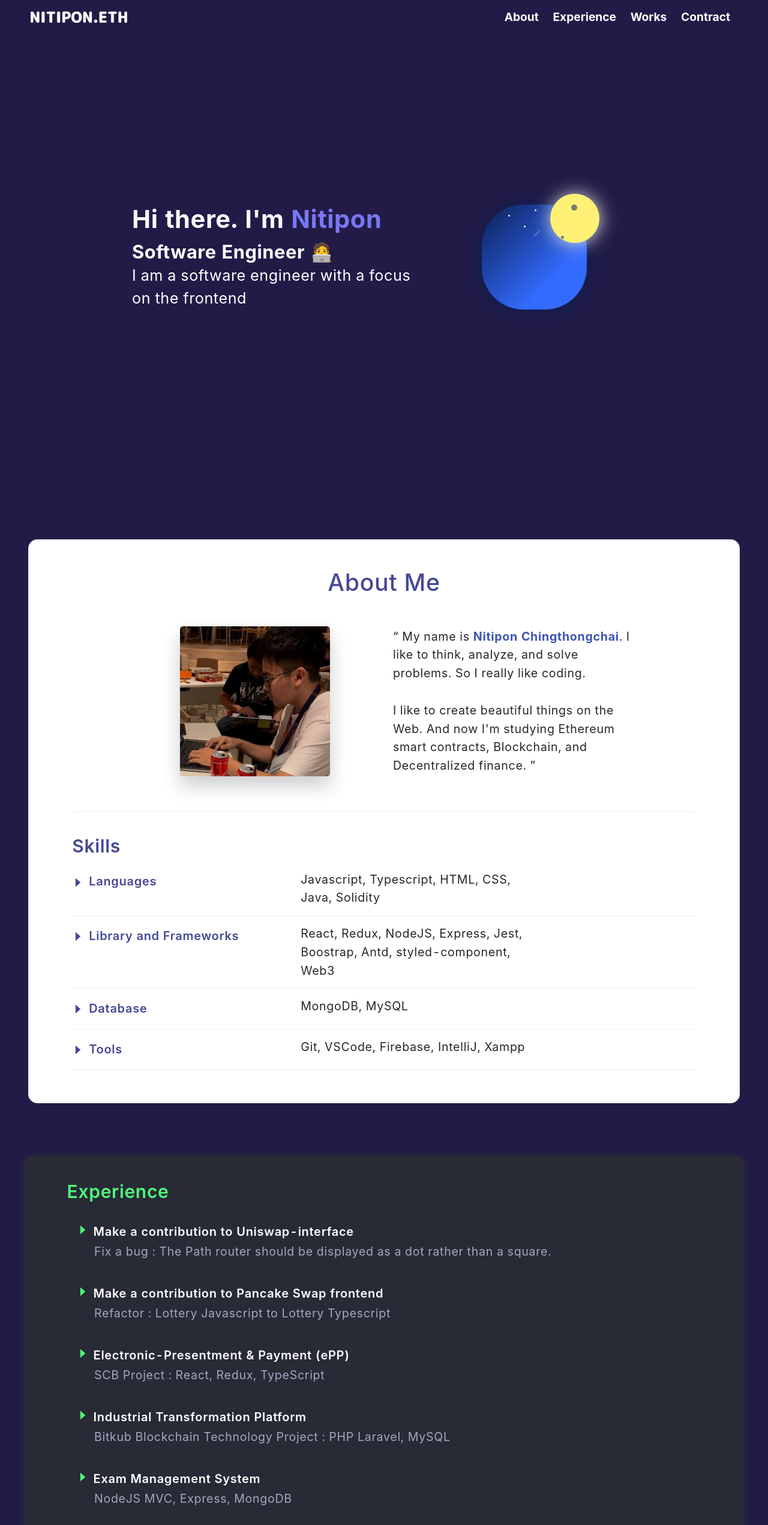
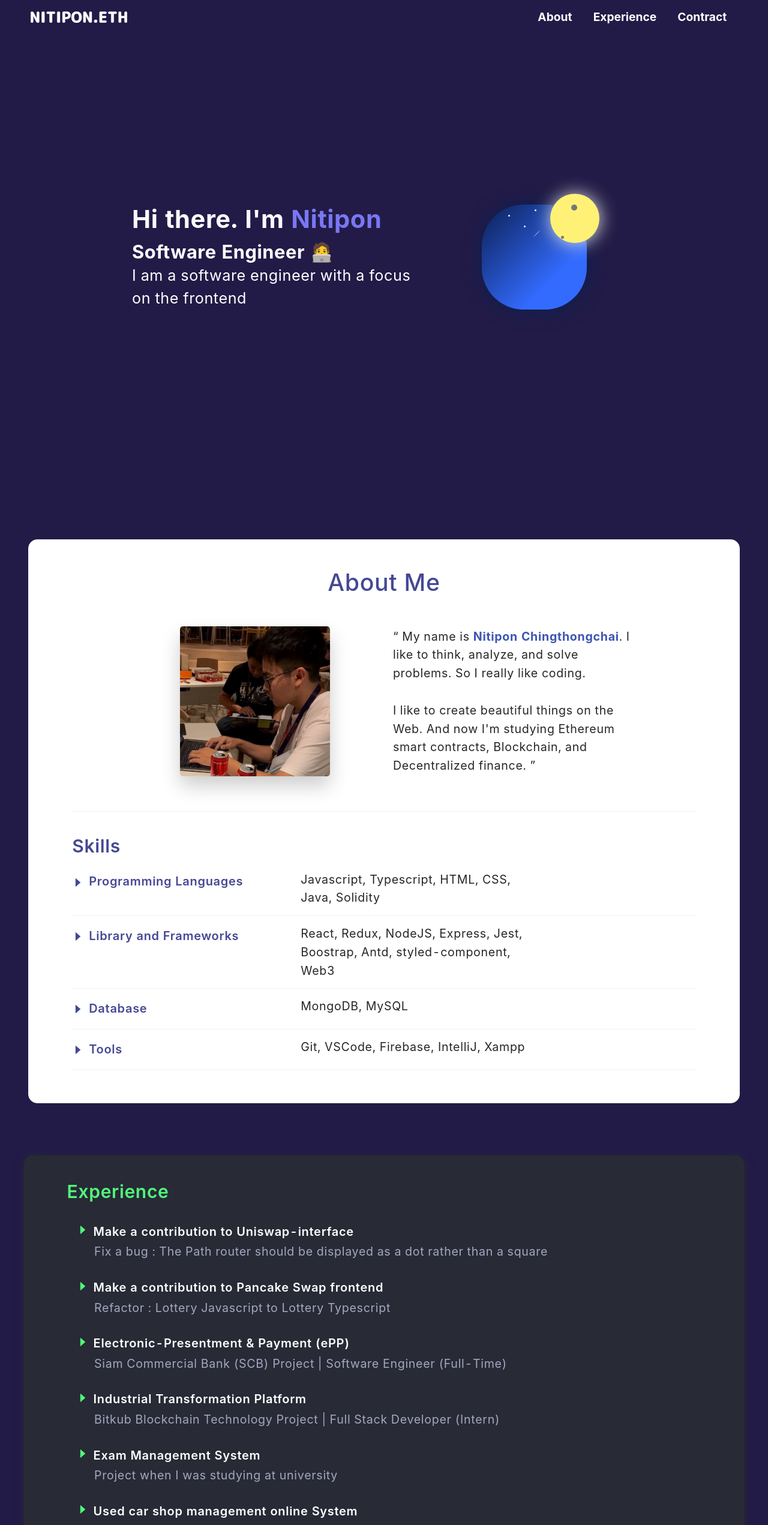
Before and after one commit to Armakuji/portfolio, a React (Create React App) app: page / in a window 1280 px wide. Shown: the top 2542 px of the page at 60% size. Built offline with nearby package versions, Linux system fonts and the light colour scheme.

Commit message:
feat(ImproveUI): update some infomation

```diff
--- a/src/components/AboutSection/components/Skills/Skills.tsx
+++ b/src/components/AboutSection/components/Skills/Skills.tsx
@@ -25,7 +25,7 @@ const Skills = () => {
         Skills
       </Title>
       <SkillDetailContainer>
-        <SkillDetail title="Languages" skillList={languageList} />
+        <SkillDetail title="Programming Languages" skillList={languageList} />
         <SkillDetail title="Library and Frameworks" skillList={libraryList} />
         <SkillDetail title="Database" skillList={databaseList} />
         <SkillDetail title="Tools" skillList={toolList} />
--- /dev/null
+++ b/src/components/ContractSection/ContractSection.tsx
@@ -0,0 +1,62 @@
+import React from "react";
+import styled from "styled-components";
+import { Typography, Card } from "antd";
+
+const ContractSectionContainer = styled.div`
+  background: #221b47;
+
+  display: flex;
+  justify-content: center;
+  letter-spacing: 0.05em;
+  word-wrap: break-word;
+  padding: 4rem 0.5rem 2rem;
+  .title {
+    color: #50fa7b;
+  }
+
+  .card {
+    width: 95%;
+    height: 100%;
+    text-align: center;
+
+    border-radius: 15px;
+    background: #282a36;
+    box-shadow: 1px 1px 10px #282a36;
+
+    border: none;
+
+    .ant-card-body {
+      font-size: 1.4em;
+      position: sticky;
+      margin: 1rem 1rem;
+    }
+
+    @media (min-width: 440px) {
+      .ant-card-body {
+        margin: 1rem 3rem;
+      }
+    }
+  }
+`;
+
+const ContractDetail = styled.div`
+  // background: red;
+`;
+
+const { Title } = Typography;
+
+const ContractSection = () => {
+  return (
+    <ContractSectionContainer id="contract">
+      <Card className="card">
+        <ContractDetail>
+          <Title level={2} className="title">
+            Get in touch!
+          </Title>
+        </ContractDetail>
+      </Card>
+    </ContractSectionContainer>
+  );
+};
+
+export default ContractSection;
--- a/src/components/ExperienceSection/ExperienceSection.tsx
+++ b/src/components/ExperienceSection/ExperienceSection.tsx
@@ -20,7 +20,6 @@ const ExperienceSectionContainer = styled.div`
   .card {
     width: 95%;
     height: 100%;
-    min-height: 800px;
     border-radius: 15px;
     background: #282a36;
     box-shadow: 1px 1px 15px #282a36;
--- a/src/components/ExperienceSection/components/ExperienceDetail.tsx
+++ b/src/components/ExperienceSection/components/ExperienceDetail.tsx
@@ -10,7 +10,7 @@ const ExperienceDetailContainer = styled.div`
   word-break: break-word;
 
   .detail {
-    padding-bottom: 2em;
+    padding-bottom: 1.5em;
 
     .title {
       color: white;
--- a/src/components/NavBar/MenuSlider.tsx
+++ b/src/components/NavBar/MenuSlider.tsx
@@ -86,17 +86,6 @@ const MenuSlider: FC<MenuSliderProps> = (props) => {
         </h2>
         <h2>
           <Link
-            to="works"
-            spy={true}
-            smooth={true}
-            duration={scrollDuration}
-            onClick={() => setOpenMenu(false)}
-          >
-            Works
-          </Link>
-        </h2>
-        <h2>
-          <Link
             to="contract"
             spy={true}
             smooth={true}
--- a/src/components/NavBar/NavBar.tsx
+++ b/src/components/NavBar/NavBar.tsx
@@ -50,7 +50,7 @@ const NavBarWrapper = styled.div<NavBarProps>`
   .menu {
     display: flex;
     justify-content: space-around;
-    min-width: 400px;
+    min-width: 350px;
     font-weight: bold;
 
     div {
@@ -165,16 +165,6 @@ const NavBar: FC<MenuSliderProps> = (props) => {
             </div>
             <div className="sub-menu">
               <Link
-                to="works"
-                spy={true}
-                smooth={true}
-                duration={scrollDuration}
-              >
-                Works
-              </Link>
-            </div>
-            <div className="sub-menu">
-              <Link
                 to="contract"
                 spy={true}
                 smooth={true}
--- a/src/pages/LandingPage/LandingPage.tsx
+++ b/src/pages/LandingPage/LandingPage.tsx
@@ -6,6 +6,7 @@ import MenuSlider from "components/NavBar/MenuSlider";
 import IntroSection from "components/IntroSection/IntroSection";
 import AboutSection from "components/AboutSection/AboutSection";
 import ExperienceSection from "components/ExperienceSection/ExperienceSection";
+import ContractSection from "components/ContractSection/ContractSection";
 
 const LandingPageWrapper = styled.div`
   -webkit-font-smoothing: auto;
@@ -32,6 +33,7 @@ const LandingPage = () => {
       <IntroSection />
       <AboutSection />
       <ExperienceSection />
+      <ContractSection />
     </LandingPageWrapper>
   );
 };
--- a/src/utils/ExperienceList.ts
+++ b/src/utils/ExperienceList.ts
@@ -7,7 +7,7 @@ export const experienceList = [
   {
     title: "Make a contribution to Uniswap-interface",
     description:
-      "Fix a bug : The Path router should be displayed as a dot rather than a square.",
+      "Fix a bug : The Path router should be displayed as a dot rather than a square",
   },
   {
     title: "Make a contribution to Pancake Swap frontend",
@@ -15,19 +15,21 @@ export const experienceList = [
   },
   {
     title: "Electronic-Presentment & Payment (ePP)",
-    description: "SCB Project :  React, Redux, TypeScript",
+    description:
+      "Siam Commercial Bank (SCB) Project | Software Engineer (Full-Time)",
   },
   {
     title: "Industrial Transformation Platform",
-    description: "Bitkub Blockchain Technology Project : PHP Laravel, MySQL",
+    description:
+      "Bitkub Blockchain Technology Project | Full Stack Developer (Intern)",
   },
   {
     title: "Exam Management System",
-    description: "NodeJS MVC, Express, MongoDB",
+    description: "Project when I was studying at university",
   },
   {
     title: "Used car shop management online System",
-    description: "NodeJS MVC, Express, MongoDB",
+    description: "Project when I was studying at university",
   },
 ];
 
@@ -35,7 +37,7 @@ export const awardList = [
   {
     title: "Hacktoberfest 2021",
     description:
-      "Contribute to an open source project with 5 Project and 5 pull requests.",
+      "Contribute to an open source project with 5 Project and 5 pull requests",
   },
   {
     title: "SCB HACKATHON 2020",
```
